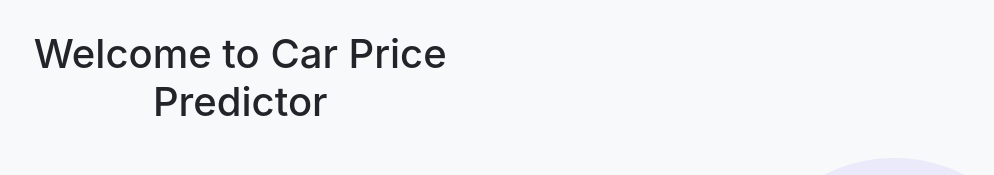
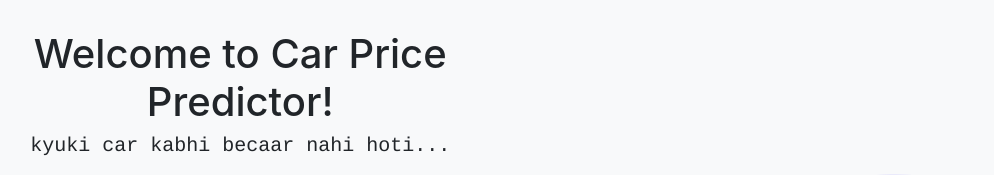
Before and after one commit to Anmol2308/Used-Car-Price-Predictor, a Flask app: page / in a window 1280 px wide. Shown: the top 175 px of the page, without its empty margins (70-1064 px from the left). Run offline with Flask 2, Linux system fonts and the light colour scheme; parts of the project's set-up code (start-up, migrations or seed data) failed here and were passed over; some libraries are stand-ins or nearby versions.

Commit message:
some major edits in html file

```diff
--- a/templates/index.html
+++ b/templates/index.html
@@ -26,7 +26,8 @@
         <div class="mainContent">
             <div>
                 <div class="heading" style="text-align: center">
-                    <h1>Welcome to Car Price Predictor</h1>
+                    <h1>Welcome to Car Price Predictor!</h1>
+                    <h5 style="font-family:courier;">kyuki car kabhi becaar nahi hoti...</h5>
                 </div>
                 <div>
                     <form method="post" accept-charset="utf-8" name="Modelform">
@@ -83,7 +84,8 @@
             </div>
         </div>
         <div class="footer">
-            <p class="love">Made with ❤ by <a id="link" href="https://www.linkedin.com/in/anmol-krishna-04297023b/">Anmol Krishna</a></p>
+            <p class="love">Made with ❤ by <a id="link"
+                    href="https://www.linkedin.com/in/anmol-krishna-04297023b/">Anmol Krishna</a></p>
         </div>
     </div>
 
```
